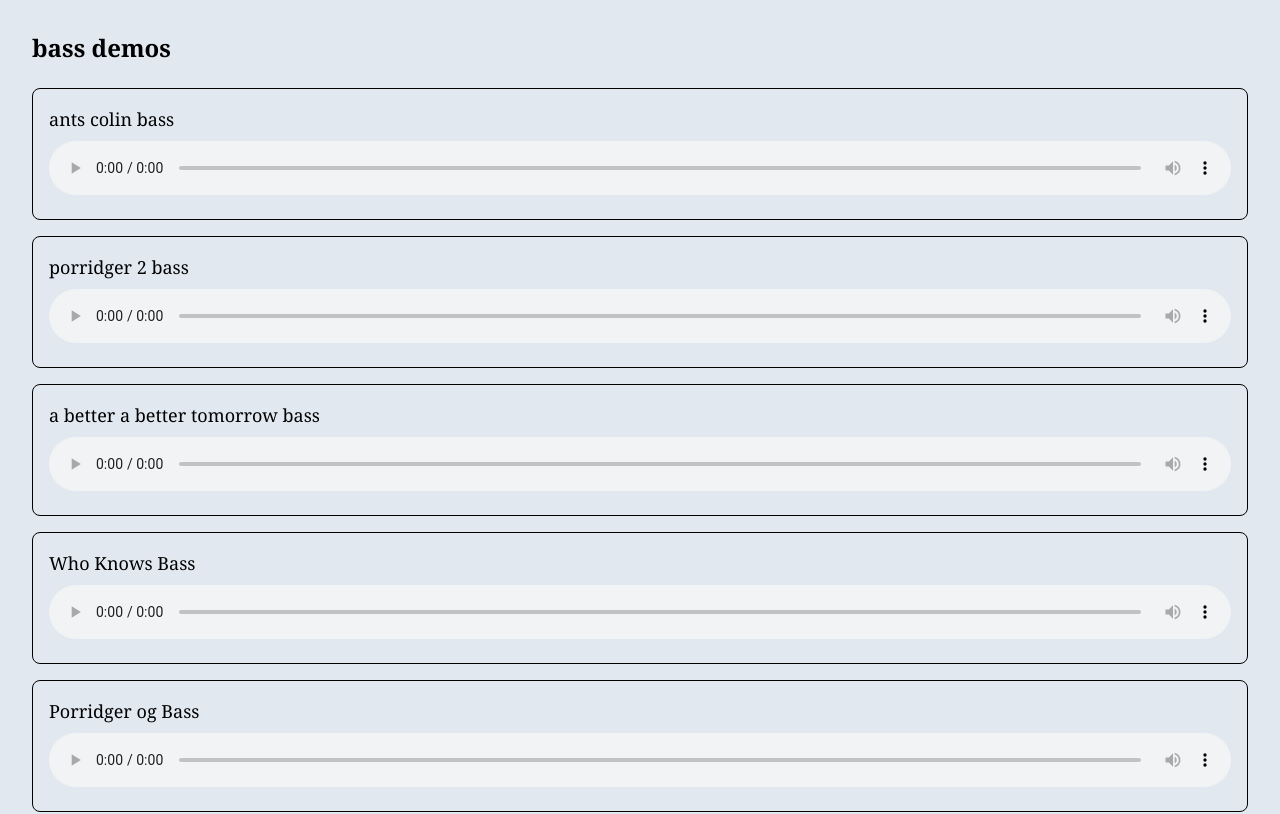
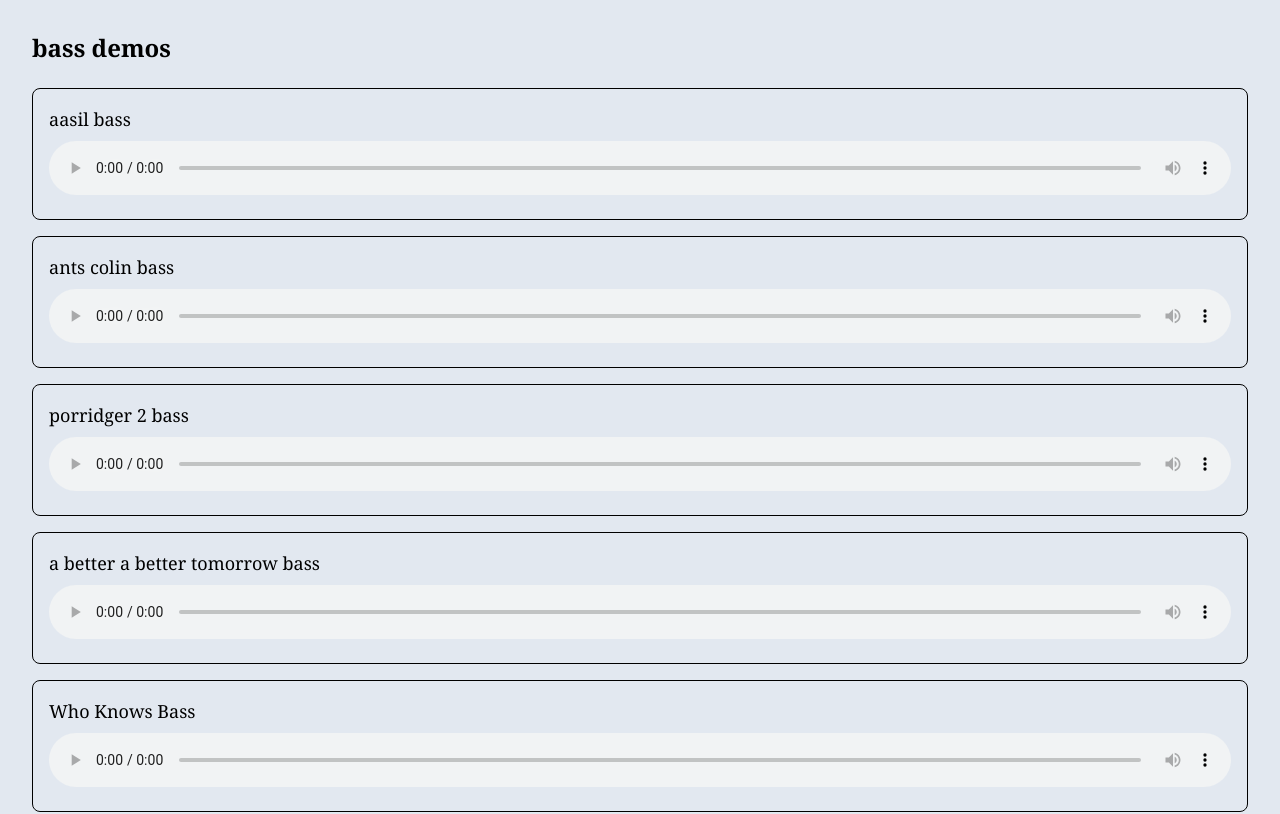
Before and after one commit to nmcmaster/colindontmediafire, a React (Vite) app: page / in a window 1280 px wide. Shown: the top 814 px of the page. Built offline with nearby package versions, Linux system fonts and the light colour scheme.

Commit message:
aasil bass

```diff
--- a/src/App.tsx
+++ b/src/App.tsx
@@ -2,6 +2,7 @@ import "./App.css";
 // no hope colin plus edit plus solo 122125 LEV DRUMS
 function App() {
     const bass = [
+        { name: "aasil bass", file: "/audio/aasil bass.mp3" },
         { name: "ants colin bass", file: "/audio/ants colin bass.mp3" },
         { name: "porridger 2 bass", file: "/audio/porridger 2 bass.mp3" },
         {
```
Also changed, not shown: 1 other file (tests, documents, lock files or other folders).
